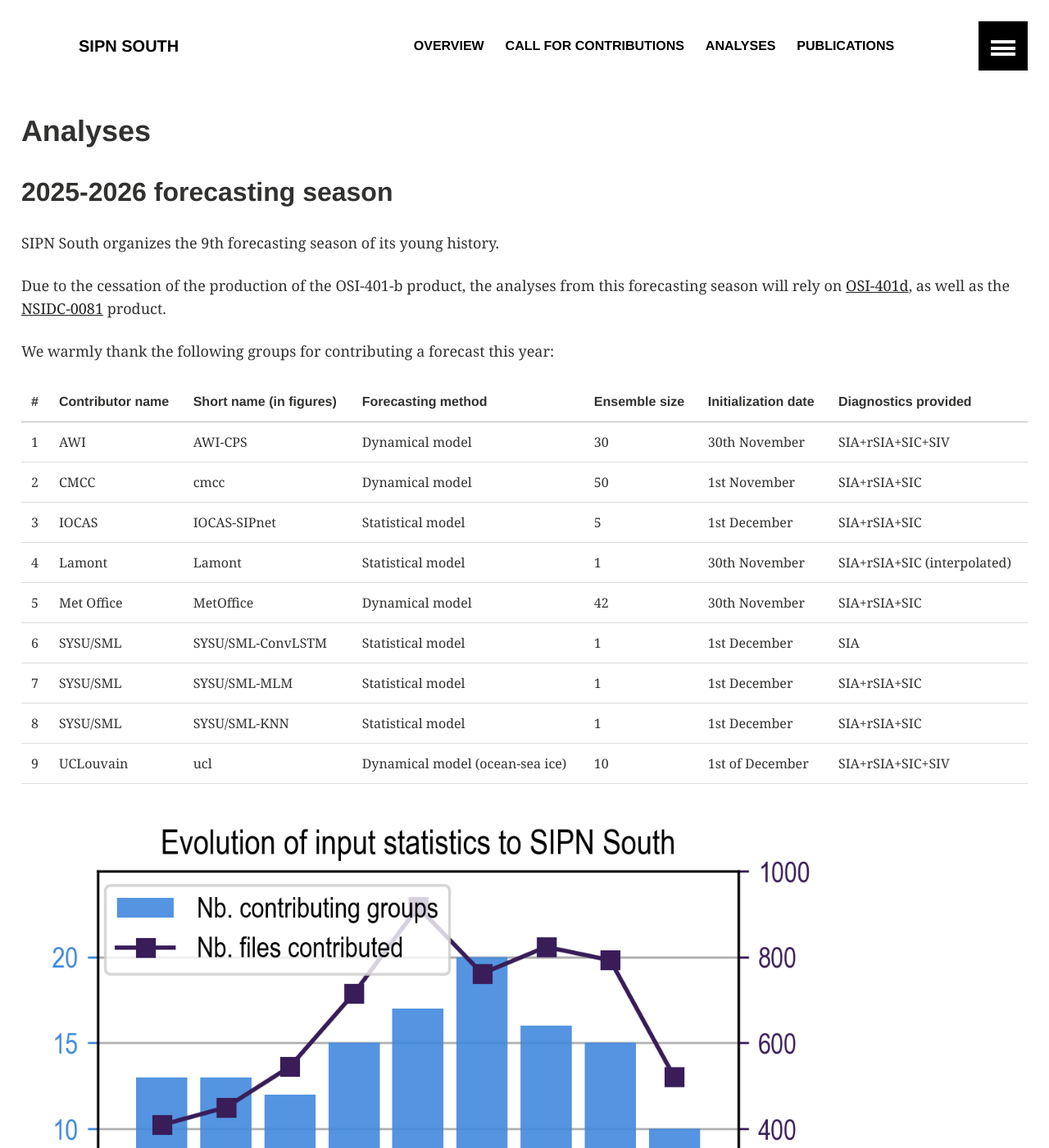
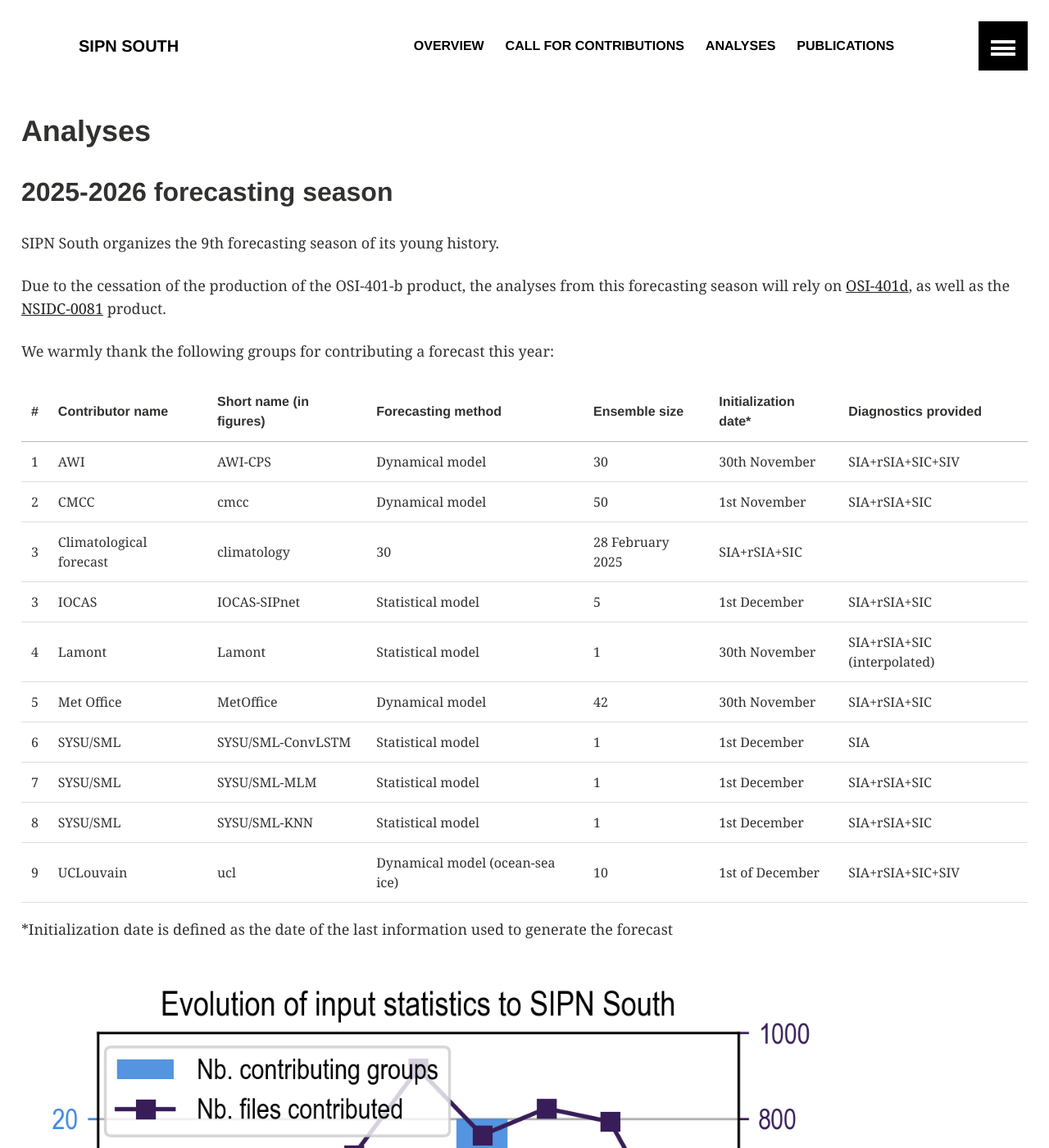
Before and after one commit to fmassonn/sipn-south.github.io, a Jekyll site: the page built from analyses.md, in a window 1280 px wide and 1400 px high. Shown: the whole window at 82% size. Built offline with Jekyll 4.4.1, drawn with Linux system fonts in a browser that asks for light colours; our own code applies the rules of GitHub Pages for plain Markdown files.

Commit message:
Update analyses.md

```diff
--- a/analyses.md
+++ b/analyses.md
@@ -8,10 +8,11 @@ Due to the cessation of the production of the OSI-401-b product, the analyses fr
 
 We warmly thank the following groups for contributing a forecast this year:
 
-| # | Contributor name | Short name (in figures) | Forecasting method              | Ensemble size  | Initialization date | Diagnostics provided        |
+| # | Contributor name | Short name (in figures) | Forecasting method              | Ensemble size  | Initialization date* | Diagnostics provided        |
 |---|------------------|-------------------------|---------------------------------|----------------|---------------------|-----------------------------|
 | 1 | AWI              | AWI-CPS                 | Dynamical model                 | 30             | 30th November       | SIA+rSIA+SIC+SIV            |
 | 2 | CMCC             | cmcc                    | Dynamical model                 | 50             | 1st  November       | SIA+rSIA+SIC                |
+| 3 | Climatological forecast | climatology                                        | 30             | 28 February 2025    | SIA+rSIA+SIC
 | 3 | IOCAS            | IOCAS-SIPnet            | Statistical model               | 5              | 1st  December       | SIA+rSIA+SIC                |
 | 4 | Lamont           | Lamont                  | Statistical model               | 1              | 30th November       | SIA+rSIA+SIC (interpolated) |
 | 5 | Met Office       | MetOffice               | Dynamical model                 | 42             | 30th November       | SIA+rSIA+SIC                |
@@ -20,6 +21,7 @@ We warmly thank the following groups for contributing a forecast this year:
 | 8 | SYSU/SML         | SYSU/SML-KNN            | Statistical model               | 1              | 1st  December       | SIA+rSIA+SIC                |
 | 9 | UCLouvain        | ucl                     | Dynamical model (ocean-sea ice) | 10             | 1st of December     | SIA+rSIA+SIC+SIV            |
 
+*Initialization date is defined as the date of the last information used to generate the forecast
 
 <img src="/sipn-south.github.io//pics/2025-2026/fig2_paper.png"  width="1000"/>
 
```
